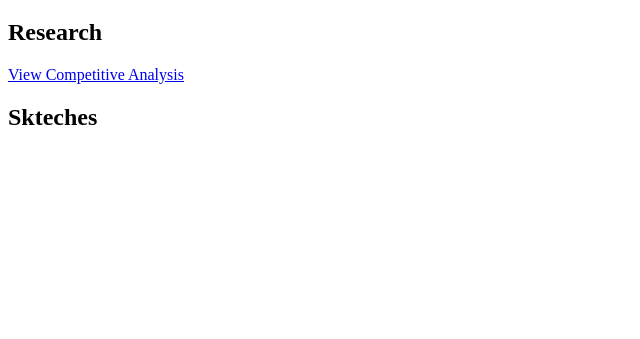
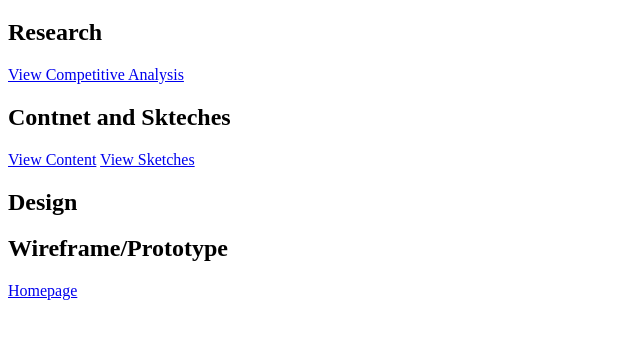
Before and after one commit to KentStateWeb/s2017-on-the-vine, a plain HTML site: page index.html in a window 1280 px wide. Shown: the part 61-400 px from the top of the page, without its empty margins (0-640 px from the left). Drawn offline with Linux system fonts and the light colour scheme.

Commit message:
index.html

```diff
--- a/index.html
+++ b/index.html
@@ -7,7 +7,12 @@
   <body>
     <h1> On The Vine</h1>
     <h2>Research</h2>
-    <a href="research/rwdtest.pdf">View Competitive Analysis</a>
-    <h2>Skteches</h2>
+    <a href="research/CompetitiveAnalysisTemplate.pdf">View Competitive Analysis</a>
+    <h2>Contnet and Skteches</h2>
+    <a href="https://drive.google.com/drive/folders/0B4W3nnG213__V3dJaWpKcEJCdTA?usp=sharing"> View Content</a>
+    <a href="sketches/sketches.jpg"> View Sketches</a>
+    <h2>Design</h2>
+    <h2>Wireframe/Prototype</h2>
+    <a href="prototype/index.html">Homepage</a>
   </body>
 </html>
```
Also changed, not shown: prototype/index.html (added), 2 other files.
